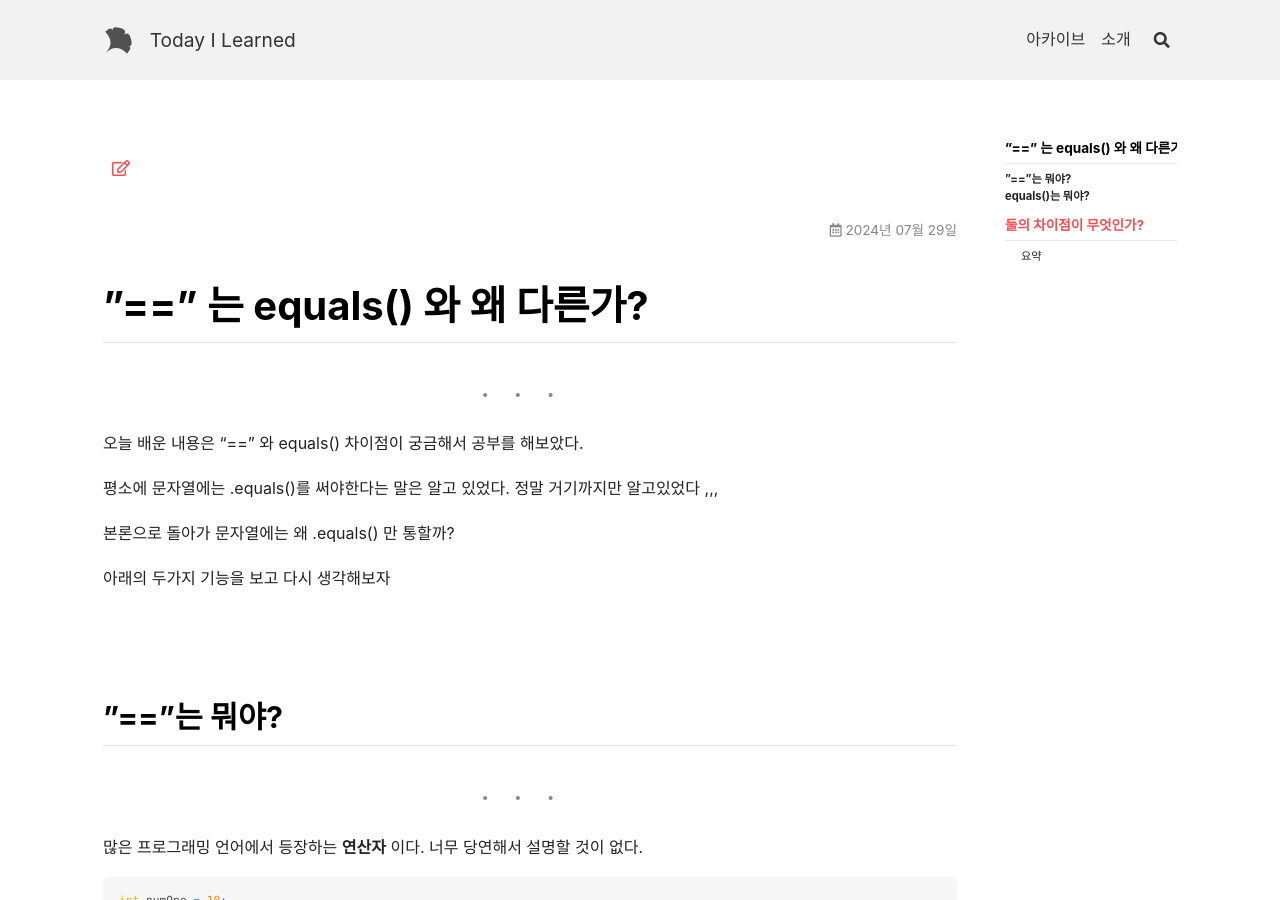
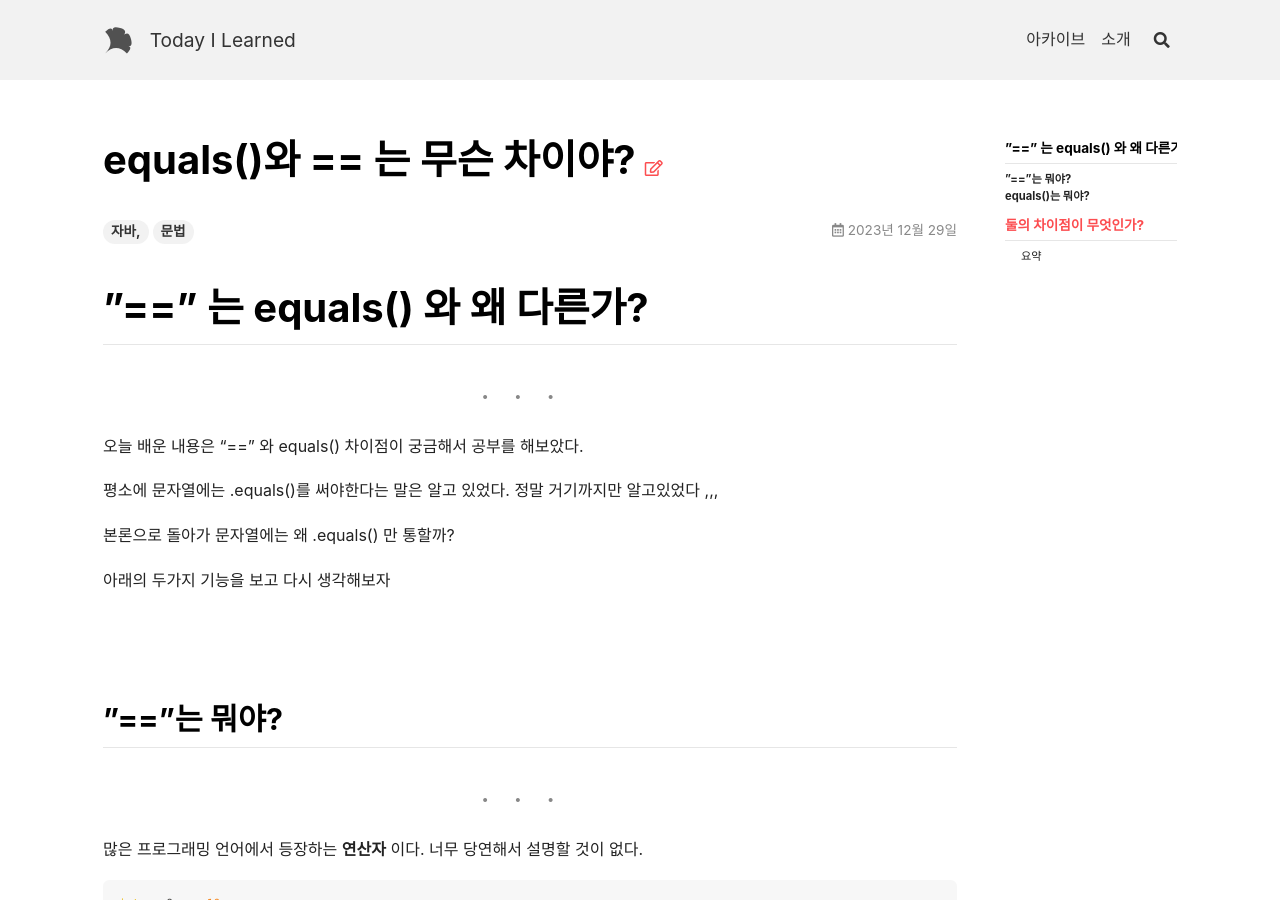
Before and after one commit to jickDo/jickDo.github.io, a Jekyll site: the page built from _posts/docs/Java/2023-12-29-equals()와 == 는 무슨 차이야?.md, in a window 1280 px wide and 900 px high. Built offline with Jekyll 4.4.1, drawn with Linux system fonts in a browser that asks for light colours; nearby versions of some CDN libraries.

```diff
--- a/_posts/docs/Java/2023-12-29-==와 equals() 는 뭐야?.md
+++ b/_posts/docs/Java/2023-12-29-equals()와 == 는 무슨 차이야?.md
@@ -1,5 +1,5 @@
 ---
-title: "=="와 equals() 는 뭐야?
+title: equals()와 == 는 무슨 차이야?
 tags: 자바, 문법
 article_header:
 type: cover
```
